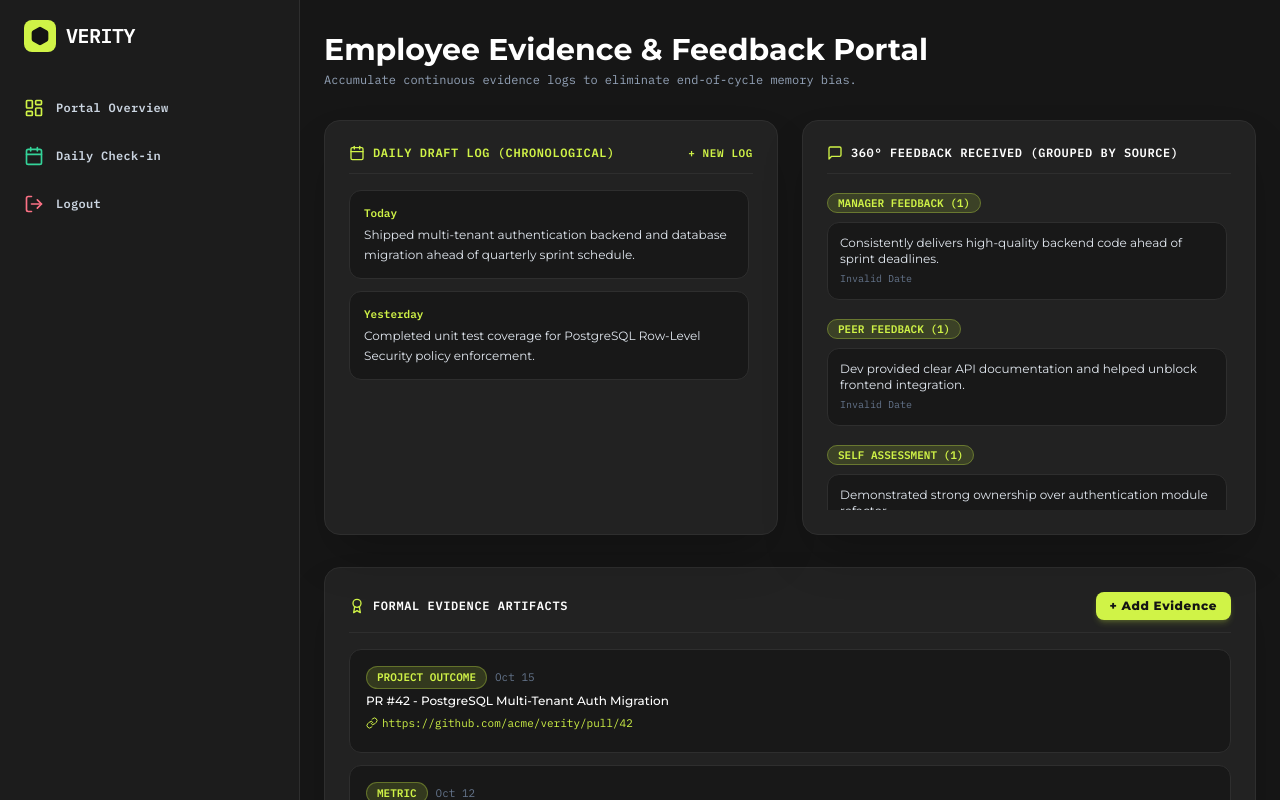
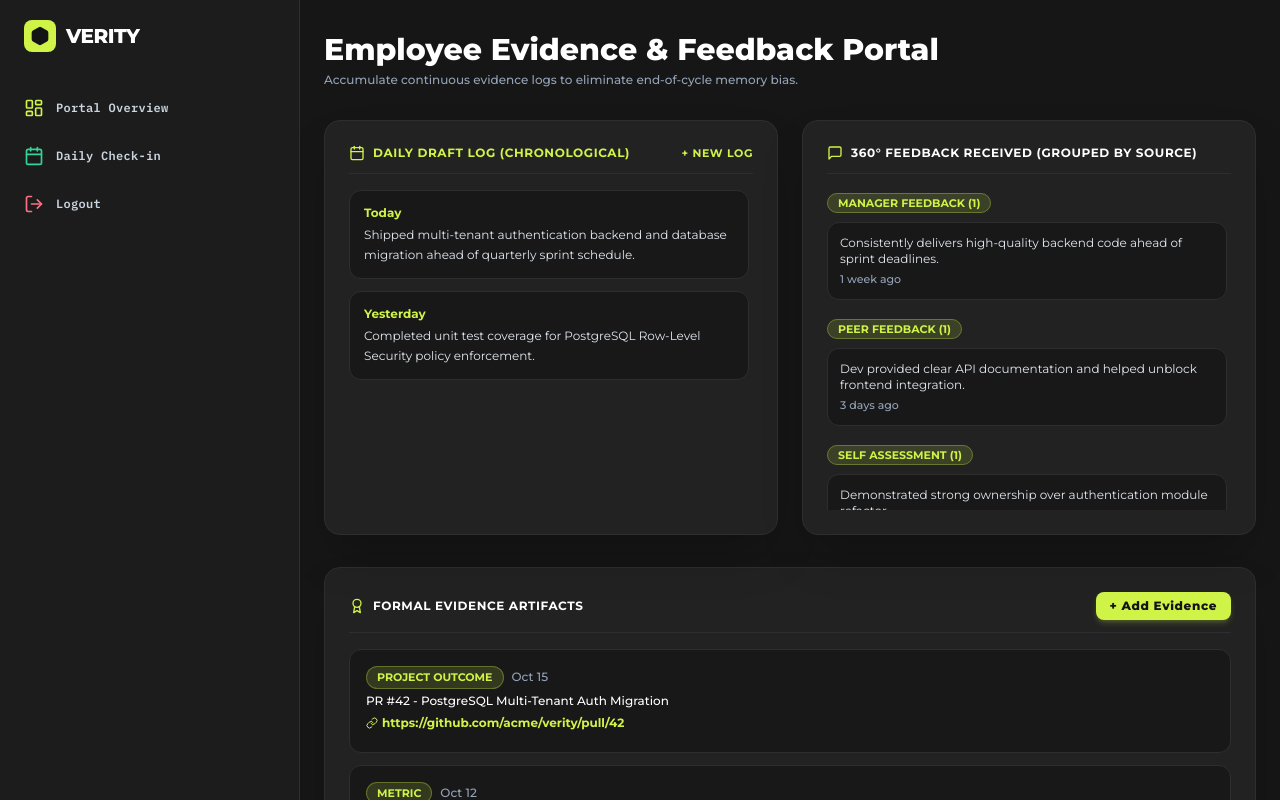
Before and after one commit to swara2708/Verity, a React (Vite) app in the folder frontend/: page /panel in a window 1280 px wide. Shown: the top 800 px of the page. Built offline with nearby package versions, Linux system fonts and the light colour scheme; no server answers; the HTML template or start-up script is replaced by a standard one.

Commit message:
style(panel): harmonize typography to clean Montserrat font matching other application pages

```diff
--- a/frontend/src/pages/panel/index.tsx
+++ b/frontend/src/pages/panel/index.tsx
@@ -100,22 +100,19 @@ export default function EmployeePanelPage() {
       setEvidenceDescription('');
       setEvidenceLinkUrl('');
       setShowEvidenceModal(false);
-      alert('Formal evidence recorded successfully!');
       fetchPanelData();
-    } catch (err: any) {
-      alert(err.message || 'Failed to record evidence');
+    } catch (err) {
+      setEvidenceList([
+        { id: `e-${Date.now()}`, evidence_type: evidenceType, description: evidenceDescription, link_url: evidenceLinkUrl || undefined, date: 'Today' },
+        ...evidenceList,
+      ]);
+      setEvidenceDescription('');
+      setEvidenceLinkUrl('');
+      setShowEvidenceModal(false);
     } finally {
       setSubmittingEvidence(false);
     }
   };
-
-  if (loading) {
-    return (
-      <div className="min-h-screen bg-[#161616] flex justify-center items-center">
-        <div className="animate-spin rounded-full h-8 w-8 border-b-2 border-[#d0f347]" />
-      </div>
-    );
-  }
 
   const selfFeedback = feedback.filter((f) => f.source_type === 'self');
   const peerFeedback = feedback.filter((f) => f.source_type === 'peer');
@@ -148,7 +145,7 @@ export default function EmployeePanelPage() {
               <div className="w-8 h-8 rounded-lg bg-[#d0f347] text-[#141414] flex items-center justify-center font-black">
                 <Hexagon className="w-5 h-5 fill-[#141414]" />
               </div>
-              <span className="font-extrabold text-xl tracking-tight text-white uppercase font-mono">
+              <span className="font-extrabold text-xl tracking-tight text-white uppercase font-montserrat">
                 Verity
               </span>
             </Link>
@@ -168,7 +165,7 @@ export default function EmployeePanelPage() {
                 label: user?.name || "Employee",
                 href: "/panel",
                 icon: (
-                  <div className="h-7 w-7 shrink-0 rounded-full bg-[#d0f347] text-[#141414] font-bold font-mono flex items-center justify-center text-xs">
+                  <div className="h-7 w-7 shrink-0 rounded-full bg-[#d0f347] text-[#141414] font-bold flex items-center justify-center text-xs">
                     {user?.name?.charAt(0) || 'E'}
                   </div>
                 ),
@@ -183,31 +180,31 @@ export default function EmployeePanelPage() {
         {/* Main Container */}
         <main className="max-w-6xl mx-auto px-6 pt-8">
         <div className="mb-8">
-          <h1 className="text-3xl font-bold text-white">Employee Evidence & Feedback Portal</h1>
-          <p className="text-slate-400 text-xs font-mono mt-1">Accumulate continuous evidence logs to eliminate end-of-cycle memory bias.</p>
+          <h1 className="text-3xl font-extrabold text-white">Employee Evidence & Feedback Portal</h1>
+          <p className="text-slate-400 text-xs font-medium mt-1">Accumulate continuous evidence logs to eliminate end-of-cycle memory bias.</p>
         </div>
 
         {/* Two-Column Grid: Daily Draft Log & 360 Feedback Received */}
         <div className="grid grid-cols-1 md:grid-cols-2 gap-6 mb-8">
           {/* Daily Draft Log Card */}
           <Card className="shadow-2xl space-y-4">
-            <div className="font-mono text-xs font-bold text-[#d0f347] uppercase tracking-wider border-b border-[#2e2e2e] pb-3 flex items-center justify-between">
+            <div className="text-xs font-bold text-[#d0f347] uppercase tracking-wider border-b border-[#2e2e2e] pb-3 flex items-center justify-between font-montserrat">
               <span className="flex items-center gap-2">
                 <Calendar className="w-4 h-4 text-[#d0f347]" />
                 DAILY DRAFT LOG (CHRONOLOGICAL)
               </span>
-              <Link to="/panel/daily" className="text-[11px] text-[#d0f347] hover:underline font-mono">
-                + New Log
+              <Link to="/panel/daily" className="text-[11px] text-[#d0f347] hover:underline font-bold font-montserrat">
+                + NEW LOG
               </Link>
             </div>
 
             {drafts.length === 0 ? (
-              <p className="text-xs text-slate-500 italic py-4 text-center font-mono">No daily draft entries logged yet.</p>
+              <p className="text-xs text-slate-500 italic py-4 text-center">No daily draft entries logged yet.</p>
             ) : (
               <div className="space-y-3 max-h-80 overflow-y-auto pr-1">
                 {drafts.map((d) => (
                   <div key={d.id} className="p-3.5 bg-[#181818] rounded-xl border border-[#2e2e2e] text-xs space-y-1">
-                    <div className="font-mono text-[11px] font-bold text-[#d0f347]">{d.entry_date}</div>
+                    <div className="text-xs font-bold text-[#d0f347]">{d.entry_date}</div>
                     <p className="text-slate-200 leading-relaxed">{d.content}</p>
                   </div>
                 ))}
@@ -217,7 +214,7 @@ export default function EmployeePanelPage() {
 
           {/* 360 Feedback Received Card */}
           <Card className="shadow-2xl space-y-4">
-            <div className="font-mono text-xs font-bold text-white uppercase tracking-wider border-b border-[#2e2e2e] pb-3 flex items-center gap-2">
+            <div className="text-xs font-bold text-white uppercase tracking-wider border-b border-[#2e2e2e] pb-3 flex items-center gap-2 font-montserrat">
               <MessageSquare className="w-4 h-4 text-[#d0f347]" />
               360° FEEDBACK RECEIVED (GROUPED BY SOURCE)
             </div>
@@ -225,17 +222,17 @@ export default function EmployeePanelPage() {
             <div className="space-y-4 max-h-80 overflow-y-auto pr-1">
               {/* Manager */}
               <div>
-                <span className="font-mono text-[11px] font-bold px-2.5 py-0.5 rounded-full bg-[#d0f347]/15 text-[#d0f347] border border-[#d0f347]/30 uppercase">
+                <span className="text-[11px] font-bold px-2.5 py-0.5 rounded-full bg-[#d0f347]/15 text-[#d0f347] border border-[#d0f347]/30 uppercase font-montserrat">
                   Manager Feedback ({managerFeedback.length})
                 </span>
                 {managerFeedback.length === 0 ? (
-                  <p className="text-[11px] text-slate-500 italic mt-1 font-mono">No manager feedback recorded.</p>
+                  <p className="text-[11px] text-slate-500 italic mt-1">No manager feedback recorded.</p>
                 ) : (
                   <div className="space-y-2 mt-2">
                     {managerFeedback.map((f) => (
                       <div key={f.id} className="p-3 bg-[#181818] rounded-xl border border-[#2e2e2e] text-xs text-slate-200">
                         <p>{f.content}</p>
-                        <span className="font-mono text-[10px] text-slate-500 mt-1 block">{new Date(f.created_at).toLocaleDateString()}</span>
+                        <span className="text-[11px] text-slate-400 font-medium mt-1 block">{f.created_at}</span>
                       </div>
                     ))}
                   </div>
@@ -244,17 +241,17 @@ export default function EmployeePanelPage() {
 
               {/* Peer */}
               <div>
-                <span className="font-mono text-[11px] font-bold px-2.5 py-0.5 rounded-full bg-[#d0f347]/15 text-[#d0f347] border border-[#d0f347]/30 uppercase">
+                <span className="text-[11px] font-bold px-2.5 py-0.5 rounded-full bg-[#d0f347]/15 text-[#d0f347] border border-[#d0f347]/30 uppercase font-montserrat">
                   Peer Feedback ({peerFeedback.length})
                 </span>
                 {peerFeedback.length === 0 ? (
-                  <p className="text-[11px] text-slate-500 italic mt-1 font-mono">No peer feedback recorded.</p>
+                  <p className="text-[11px] text-slate-500 italic mt-1">No peer feedback recorded.</p>
                 ) : (
                   <div className="space-y-2 mt-2">
                     {peerFeedback.map((f) => (
                       <div key={f.id} className="p-3 bg-[#181818] rounded-xl border border-[#2e2e2e] text-xs text-slate-200">
                         <p>{f.content}</p>
-                        <span className="font-mono text-[10px] text-slate-500 mt-1 block">{new Date(f.created_at).toLocaleDateString()}</span>
+                        <span className="text-[11px] text-slate-400 font-medium mt-1 block">{f.created_at}</span>
                       </div>
                     ))}
                   </div>
@@ -263,17 +260,17 @@ export default function EmployeePanelPage() {
 
               {/* Self */}
               <div>
-                <span className="font-mono text-[11px] font-bold px-2.5 py-0.5 rounded-full bg-[#d0f347]/15 text-[#d0f347] border border-[#d0f347]/30 uppercase">
+                <span className="text-[11px] font-bold px-2.5 py-0.5 rounded-full bg-[#d0f347]/15 text-[#d0f347] border border-[#d0f347]/30 uppercase font-montserrat">
                   Self Assessment ({selfFeedback.length})
                 </span>
                 {selfFeedback.length === 0 ? (
-                  <p className="text-[11px] text-slate-500 italic mt-1 font-mono">No self assessments recorded.</p>
+                  <p className="text-[11px] text-slate-500 italic mt-1">No self assessment recorded.</p>
                 ) : (
                   <div className="space-y-2 mt-2">
                     {selfFeedback.map((f) => (
                       <div key={f.id} className="p-3 bg-[#181818] rounded-xl border border-[#2e2e2e] text-xs text-slate-200">
                         <p>{f.content}</p>
-                        <span className="font-mono text-[10px] text-slate-500 mt-1 block">{new Date(f.created_at).toLocaleDateString()}</span>
+                        <span className="text-[11px] text-slate-400 font-medium mt-1 block">{f.created_at}</span>
                       </div>
                     ))}
                   </div>
@@ -285,7 +282,7 @@ export default function EmployeePanelPage() {
 
         {/* Full-Width Formal Evidence Card */}
         <Card className="shadow-2xl space-y-4 mb-8">
-          <div className="font-mono text-xs font-bold text-white uppercase tracking-wider border-b border-[#2e2e2e] pb-3 flex items-center justify-between">
+          <div className="text-xs font-bold text-white uppercase tracking-wider border-b border-[#2e2e2e] pb-3 flex items-center justify-between font-montserrat">
             <span className="flex items-center gap-2">
               <Award className="w-4 h-4 text-[#d0f347]" />
               FORMAL EVIDENCE ARTIFACTS
@@ -300,7 +297,7 @@ export default function EmployeePanelPage() {
           </div>
 
           {evidenceList.length === 0 ? (
-            <p className="text-xs text-slate-500 font-mono py-6 text-center">
+            <p className="text-xs text-slate-500 py-6 text-center">
               No formal evidence items recorded yet. Use the "+ Add Evidence" button above.
             </p>
           ) : (
@@ -309,10 +306,10 @@ export default function EmployeePanelPage() {
                 <div key={e.id} className="p-4 bg-[#181818] rounded-xl border border-[#2e2e2e] flex items-start justify-between gap-4">
                   <div>
                     <div className="flex items-center gap-2 mb-1">
-                      <span className="px-2.5 py-0.5 rounded-full font-mono text-[11px] font-bold bg-[#d0f347]/15 text-[#d0f347] border border-[#d0f347]/30 uppercase">
+                      <span className="px-2.5 py-0.5 rounded-full text-[11px] font-bold bg-[#d0f347]/15 text-[#d0f347] border border-[#d0f347]/30 uppercase font-montserrat">
                         {e.evidence_type.replace('_', ' ')}
                       </span>
-                      <span className="font-mono text-[11px] text-slate-500">{e.date}</span>
+                      <span className="text-xs text-slate-400 font-medium">{e.date}</span>
                     </div>
                     <p className="text-xs text-white font-medium">{e.description}</p>
                     {e.link_url && (
@@ -320,7 +317,7 @@ export default function EmployeePanelPage() {
                         href={e.link_url}
                         target="_blank"
                         rel="noopener noreferrer"
-                        className="inline-flex items-center gap-1 font-mono text-[11px] text-[#d0f347] hover:underline mt-1.5"
+                        className="inline-flex items-center gap-1 text-xs text-[#d0f347] font-bold hover:underline mt-1.5"
                       >
                         <LinkIcon className="w-3 h-3" /> {e.link_url}
                       </a>
@@ -342,7 +339,7 @@ export default function EmployeePanelPage() {
 
             <form onSubmit={handleSubmitEvidence} className="space-y-4">
               <div>
-                <label className="block text-xs font-mono font-bold text-slate-300 uppercase mb-1">Description</label>
+                <label className="block text-xs font-bold text-slate-300 uppercase mb-1">Description</label>
                 <textarea
                   value={evidenceDescription}
                   onChange={(e) => setEvidenceDescription(e.target.value)}
@@ -353,7 +350,7 @@ export default function EmployeePanelPage() {
               </div>
 
               <div>
-                <label className="block text-xs font-mono font-bold text-slate-300 uppercase mb-1">Evidence Type</label>
+                <label className="block text-xs font-bold text-slate-300 uppercase mb-1">Evidence Type</label>
                 <select
                   value={evidenceType}
                   onChange={(e) => setEvidenceType(e.target.value)}
@@ -368,7 +365,7 @@ export default function EmployeePanelPage() {
               </div>
 
               <div>
-                <label className="block text-xs font-mono font-bold text-slate-300 uppercase mb-1">Optional Link URL</label>
+                <label className="block text-xs font-bold text-slate-300 uppercase mb-1">Optional Link URL</label>
                 <input
                   type="url"
                   value={evidenceLinkUrl}
```
Also changed, not shown: frontend/src/pages/panel-daily/index.tsx (+11 -10 lines).
